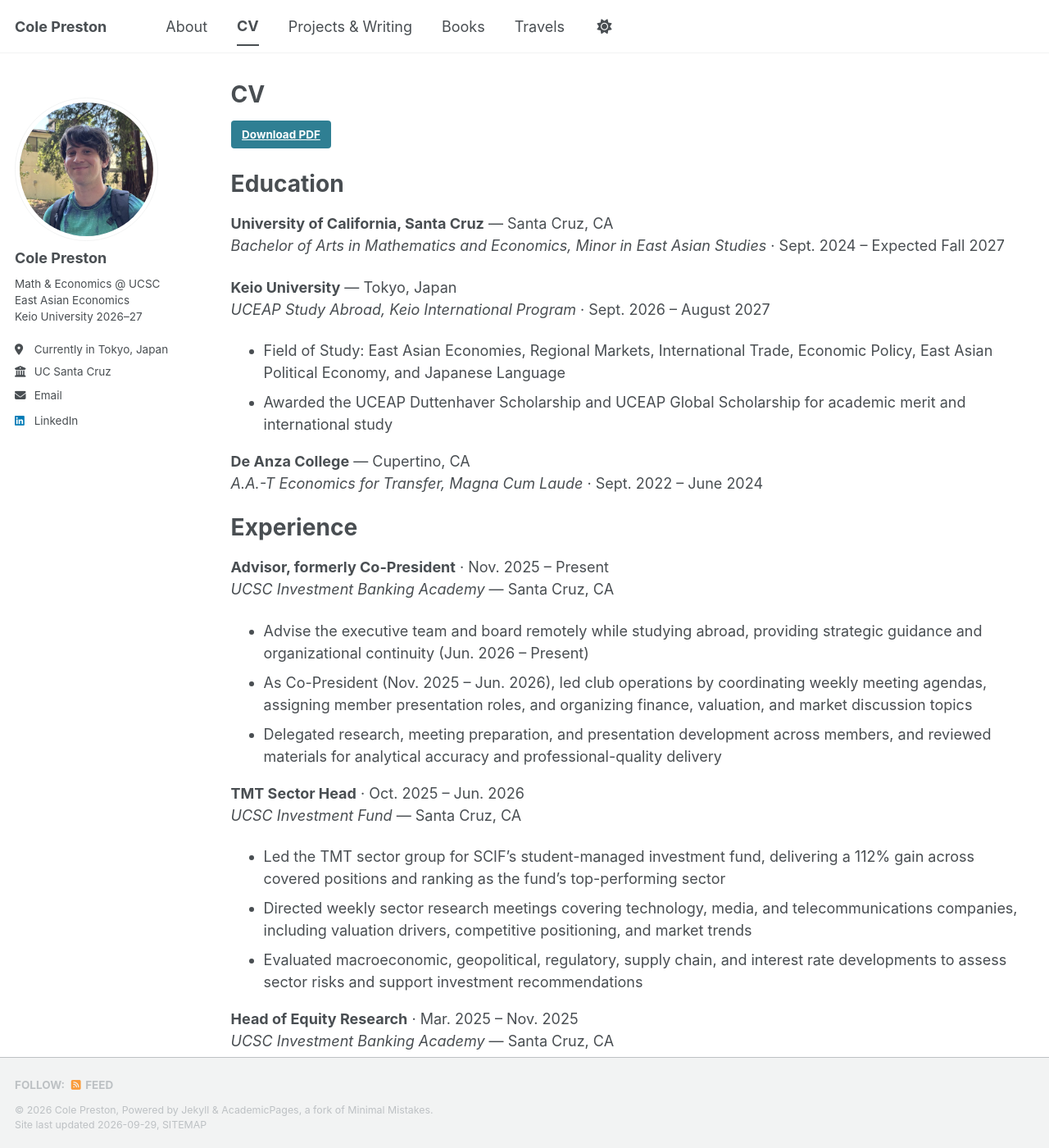
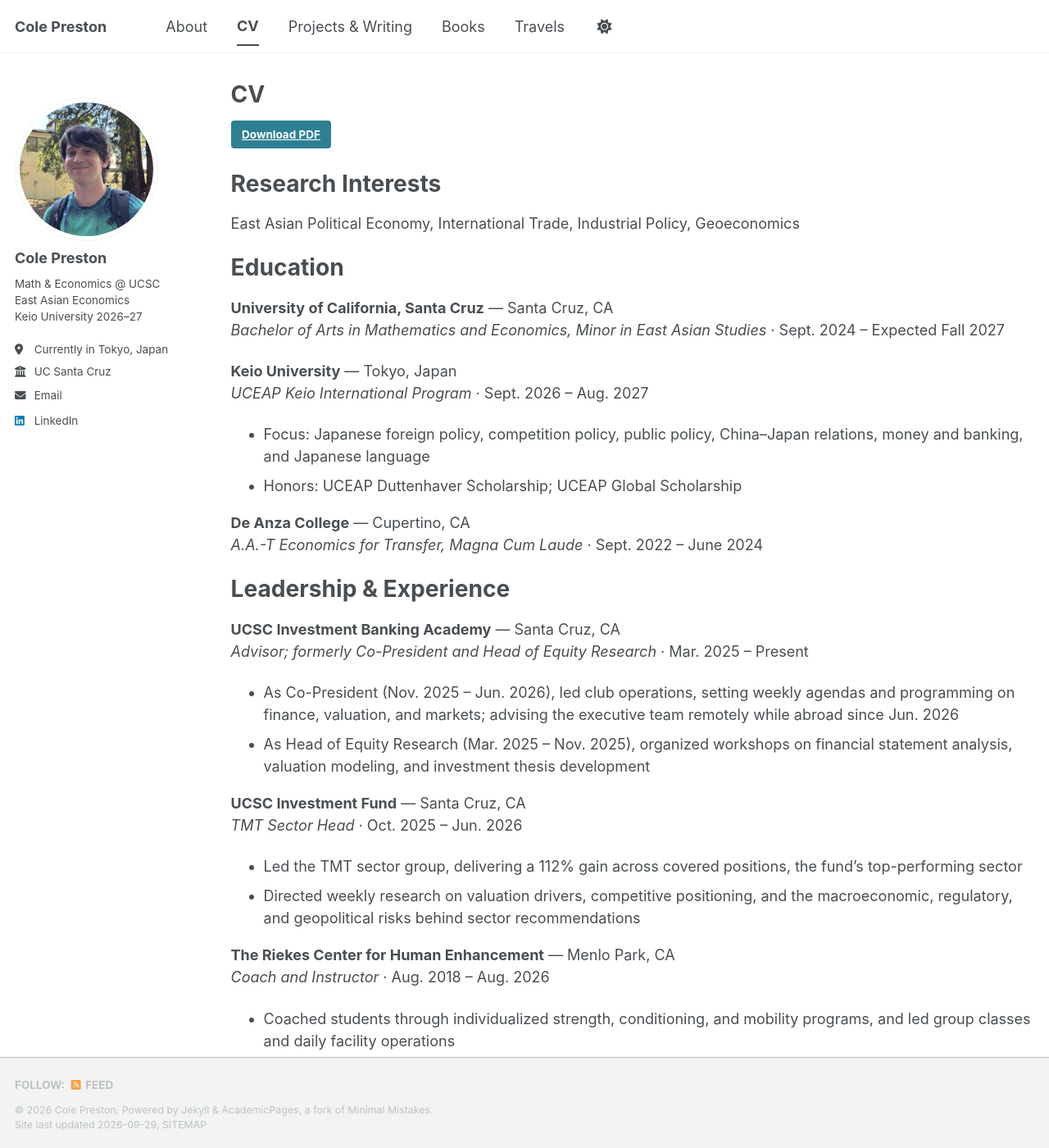
Before and after one commit to cole-preston/cole-preston.github.io, a Jekyll site: the page built from _pages/cv.md, in a window 1280 px wide and 1400 px high. Shown: the whole window at 82% size. Built offline with Jekyll 4.4.1, drawn with Linux system fonts in a browser that asks for light colours; a style sheet for code colours, icons or effects is not loaded; some of the changed text lies outside the part shown.

Commit message:
Academic CV; add Currently block and contact line to About
Co-Authored-By: Claude Opus 5.5 <noreply@anthropic.com>

```diff
--- a/_pages/cv.md
+++ b/_pages/cv.md
@@ -11,6 +11,11 @@ redirect_from:
 
 [**Download PDF**]({{ base_path }}/files/Cole_Preston_CV.pdf){: .btn .btn--primary}
 
+Research Interests
+======
+
+East Asian Political Economy, International Trade, Industrial Policy, Geoeconomics
+
 Education
 ======
 
@@ -18,41 +23,33 @@ Education
 *Bachelor of Arts in Mathematics and Economics, Minor in East Asian Studies* · Sept. 2024 – Expected Fall 2027
 
 **Keio University** — Tokyo, Japan
-*UCEAP Study Abroad, Keio International Program* · Sept. 2026 – August 2027
-* Field of Study: East Asian Economies, Regional Markets, International Trade, Economic Policy, East Asian Political Economy, and Japanese Language
-* Awarded the UCEAP Duttenhaver Scholarship and UCEAP Global Scholarship for academic merit and international study
+*UCEAP Keio International Program* · Sept. 2026 – Aug. 2027
+* Focus: Japanese foreign policy, competition policy, public policy, China–Japan relations, money and banking, and Japanese language
+* Honors: UCEAP Duttenhaver Scholarship; UCEAP Global Scholarship
 
 **De Anza College** — Cupertino, CA
 *A.A.-T Economics for Transfer, Magna Cum Laude* · Sept. 2022 – June 2024
 
-Experience
+Leadership & Experience
 ======
 
-**Advisor, formerly Co-President** · Nov. 2025 – Present
-*UCSC Investment Banking Academy* — Santa Cruz, CA
-* Advise the executive team and board remotely while studying abroad, providing strategic guidance and organizational continuity (Jun. 2026 – Present)
-* As Co-President (Nov. 2025 – Jun. 2026), led club operations by coordinating weekly meeting agendas, assigning member presentation roles, and organizing finance, valuation, and market discussion topics
-* Delegated research, meeting preparation, and presentation development across members, and reviewed materials for analytical accuracy and professional-quality delivery
+**UCSC Investment Banking Academy** — Santa Cruz, CA
+*Advisor; formerly Co-President and Head of Equity Research* · Mar. 2025 – Present
+* As Co-President (Nov. 2025 – Jun. 2026), led club operations, setting weekly agendas and programming on finance, valuation, and markets; advising the executive team remotely while abroad since Jun. 2026
+* As Head of Equity Research (Mar. 2025 – Nov. 2025), organized workshops on financial statement analysis, valuation modeling, and investment thesis development
 
-**TMT Sector Head** · Oct. 2025 – Jun. 2026
-*UCSC Investment Fund* — Santa Cruz, CA
-* Led the TMT sector group for SCIF's student-managed investment fund, delivering a 112% gain across covered positions and ranking as the fund's top-performing sector
-* Directed weekly sector research meetings covering technology, media, and telecommunications companies, including valuation drivers, competitive positioning, and market trends
-* Evaluated macroeconomic, geopolitical, regulatory, supply chain, and interest rate developments to assess sector risks and support investment recommendations
+**UCSC Investment Fund** — Santa Cruz, CA
+*TMT Sector Head* · Oct. 2025 – Jun. 2026
+* Led the TMT sector group, delivering a 112% gain across covered positions, the fund's top-performing sector
+* Directed weekly research on valuation drivers, competitive positioning, and the macroeconomic, regulatory, and geopolitical risks behind sector recommendations
 
-**Head of Equity Research** · Mar. 2025 – Nov. 2025
-*UCSC Investment Banking Academy* — Santa Cruz, CA
-* Organized workshops on equity research, financial statement analysis, valuation modeling, market research, and investment thesis development
-* Researched market catalysts including trade policy, energy prices, monetary policy, supply chains, inflation, interest rates, and geopolitical risk
-
-**Coach and Instructor** · Aug. 2018 – Aug. 2026
-*The Riekes Center for Human Enhancement* — Menlo Park, CA
-* Coached students through customized athletic development programs focused on strength, conditioning, mobility, and long-term goal achievement
-* Led group fitness classes and managed daily operations, including facility procedures, scheduling support, and program coordination
+**The Riekes Center for Human Enhancement** — Menlo Park, CA
+*Coach and Instructor* · Aug. 2018 – Aug. 2026
+* Coached students through individualized strength, conditioning, and mobility programs, and led group classes and daily facility operations
 
 Skills
 ======
 
-* **Data & Technical:** Python, R, Econometrics, Regression Analysis, Data Analysis
-* **Finance:** Financial Statement Analysis, DCF Valuation, Comparable Company Analysis, Precedent Transaction Analysis, Equity Research
-* **Personal Interests:** Skiing, Hiking, Coffee Brewing
+* **Technical:** Python, R, Econometrics, Regression Analysis, Data Analysis
+* **Languages:** English (native); Japanese (beginner)
+* **Finance:** Financial Statement Analysis, DCF and Comparables Valuation, Equity Research
```
Also changed, not shown: _pages/about.md (+8 -2 lines), 1 other file.
